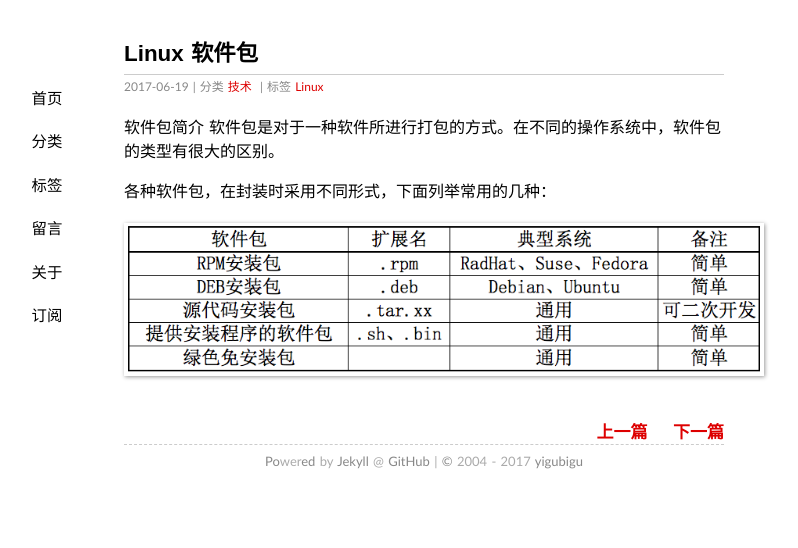
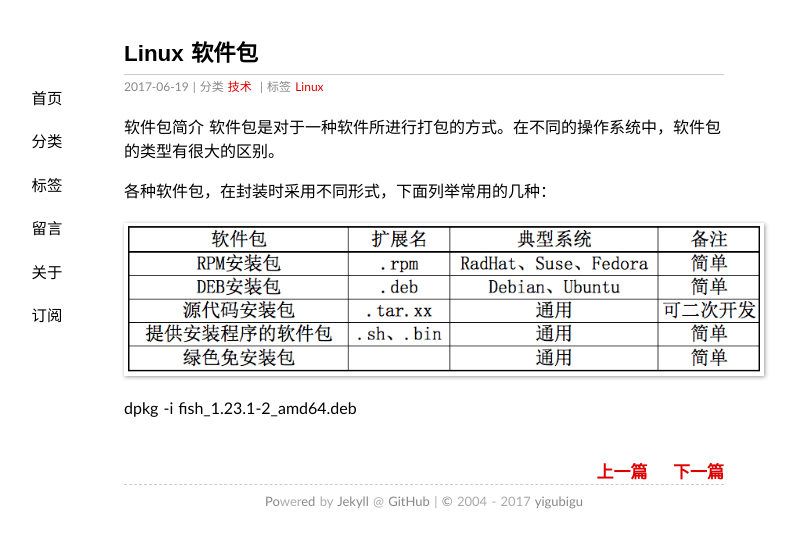
Before and after one commit to yigubigu/yigubigu.github.io, a Jekyll site: the page built from _posts/2017-06-19-linux-软件包.md, in a window 1280 px wide. Shown: the top 548 px of the page, without its empty margins (216-1014 px from the left). Built offline with Jekyll 4.4.1, drawn with Linux system fonts in a browser that asks for light colours.

Commit message:
add command

```diff
--- a/_posts/2017-06-19-linux-软件包.md
+++ b/_posts/2017-06-19-linux-软件包.md
@@ -12,3 +12,5 @@ tags:  Linux
 各种软件包，在封装时采用不同形式，下面列举常用的几种：
 
 ![](../assets/linux-software-package.png)
+
+dpkg -i  fish_1.23.1-2_amd64.deb
```
